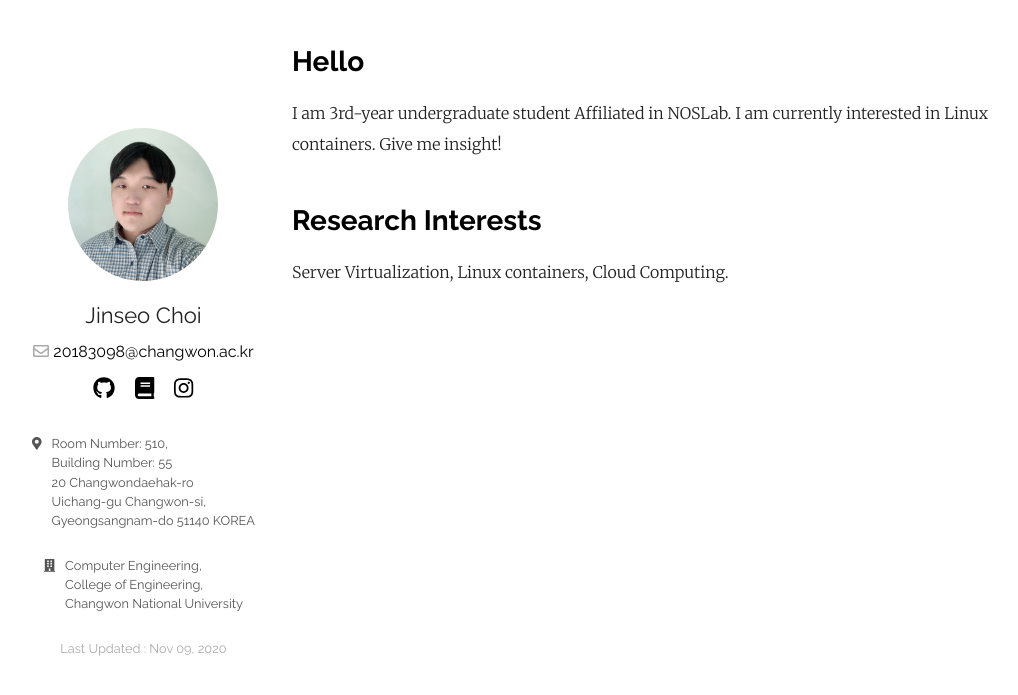
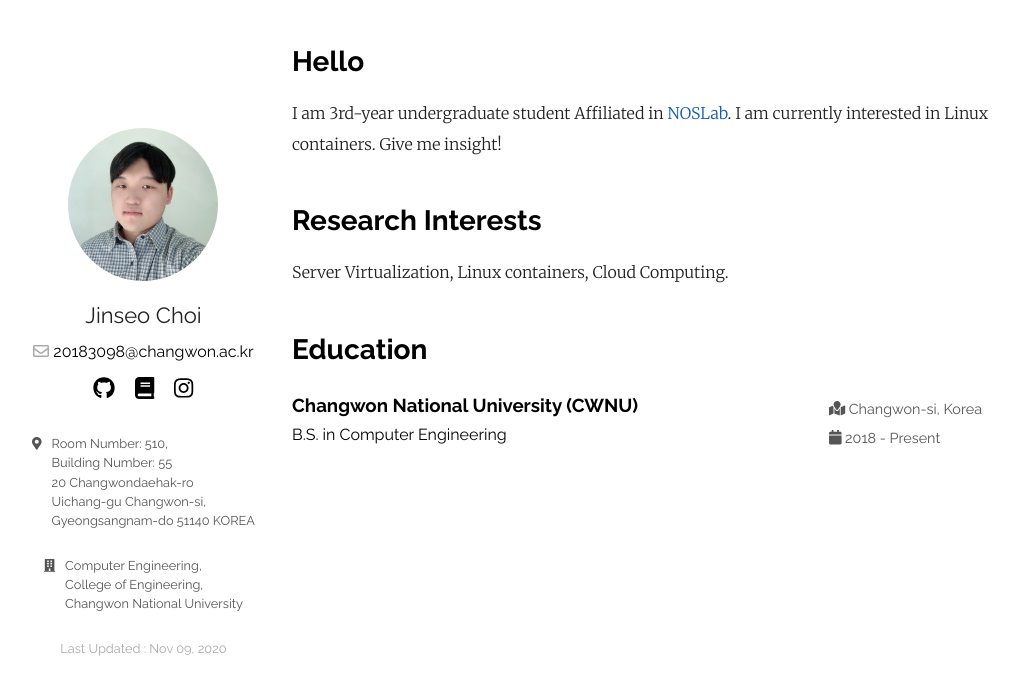
Before and after one commit to JS-Choi513/closed_blog_repository, a Jekyll site: the page profile/JS.html, which Jekyll copies as it is, in a window 1280 px wide. Shown: the top 695 px of the page, without its empty margins (73-1091 px from the left). Built offline with Jekyll 4.4.1, drawn with Linux system fonts in a browser that asks for light colours; nearby versions of some CDN libraries.

Commit message:
add Education section

```diff
--- a/profile/JS.html
+++ b/profile/JS.html
@@ -85,7 +85,7 @@
                 <a class="post-link">
                     <h2 class="post-title">Hello</h2>
                 </a>
-                <p class="post">I am 3rd-year undergraduate student Affiliated in NOSLab. I am currently interested in Linux containers.
+                <p class="post">I am 3rd-year undergraduate student Affiliated in <a href="https://noslab.github.io/">NOSLab</a>. I am currently interested in Linux containers.
                     Give me insight!
                 </p>
             </div>
@@ -98,7 +98,21 @@
                     <p>Server Virtualization, Linux containers, Cloud Computing.</p>
                 </div>
             </div>
-
+            <div class="post-container">
+                <a class="post-link">
+                    <h2 class="post-title">Education</h2>
+                </a>
+                <div class="post-meta education-post">
+                    <div class="education">
+                        <h3><a class="post-link" href="http://www.changwon.ac.kr/kor/main.do" target="_blank">Changwon National University (CWNU)</a></h3>
+                        <p>B.S. in <a class="post-link" href="http://www.changwon.ac.kr/ce/main.do" target="_blank">Computer Engineering</a></p>
+                    </div>
+                    <div class="education-meta post-date">
+                        <p><i class="fas fa-map-marked"></i> Changwon-si, Korea</p>
+                        <p><i class="fas fa-calendar"></i> 2018 - Present</p>
+                    </div>
+                </div>
+            </div>
 
             </div>
         </section>
```
